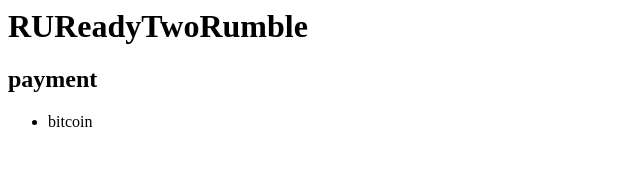
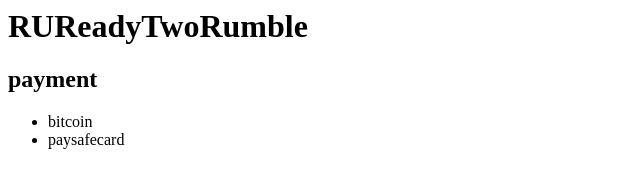
Before and after one commit to iuoo/KIT203-RUReadyTwoRumble, a plain HTML site: page index.html in a window 1280 px wide. Shown: the whole page, without its empty margins (0-640 px from the left). Drawn offline with Linux system fonts and the light colour scheme.

Commit message:
Update index.html
upport paysafecard

```diff
--- a/index.html
+++ b/index.html
@@ -4,4 +4,5 @@
 
 <ul>
 <li>bitcoin</li>
+<li>paysafecard</li>
 </ul>
```
